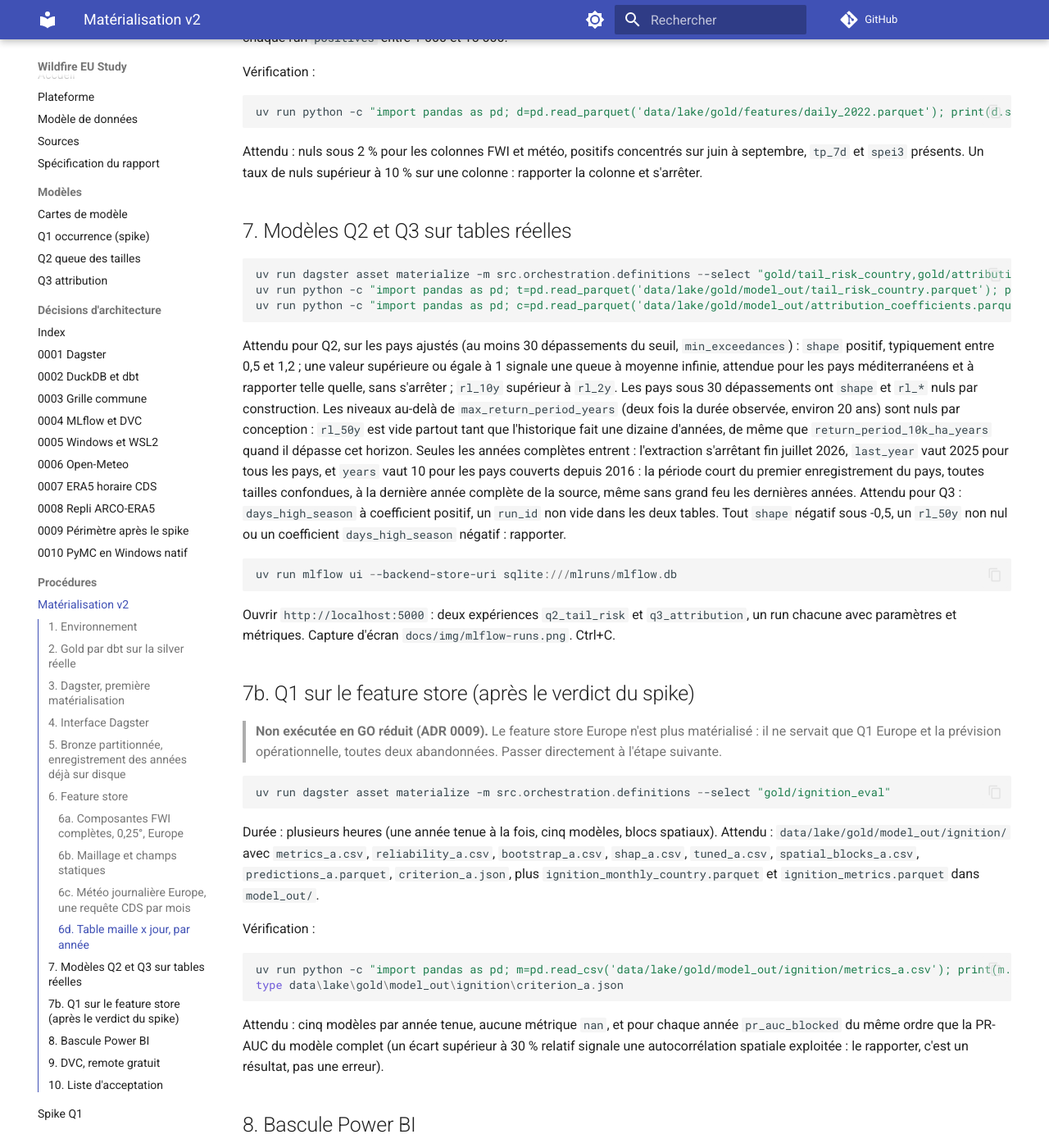
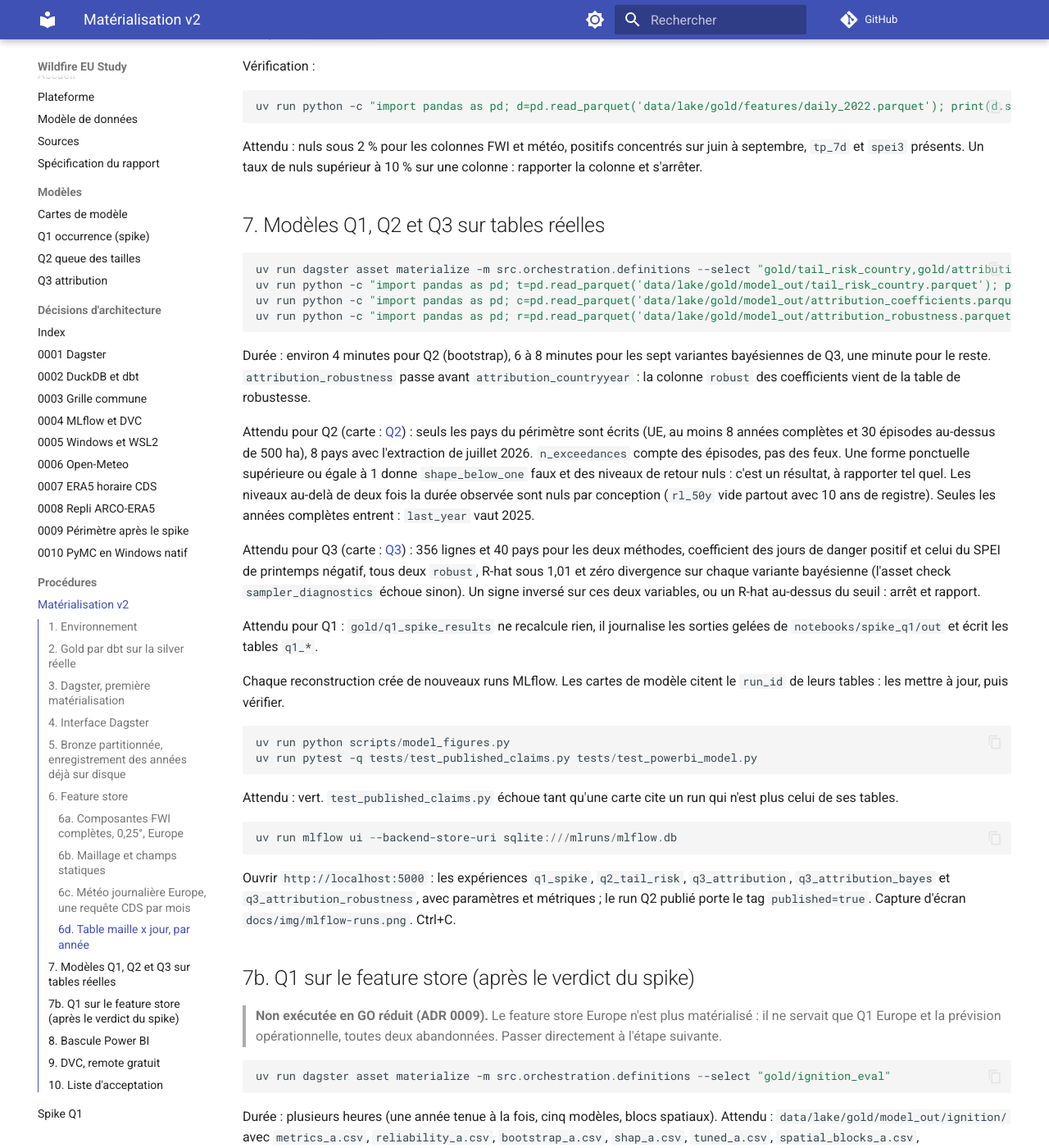
Before and after one commit to MasTristan/wildfire-eu-study, an MkDocs documentation site: the page built from docs/runbooks/materialise-v2.md, in a window 1280 px wide and 1400 px high, scrolled down 3434 px. Shown: the whole window at 82% size. Built offline with MkDocs 1.6.1 and Material for MkDocs 9.7.7, drawn with Linux system fonts in a browser that asks for light colours; comment, search, counter and statistics services are not loaded; some of the changed text lies outside the part shown.

Commit message:
docs(runbooks): step 7 for the corrected models, procedures point at main

````diff
--- a/docs/runbooks/materialise-v2.md
+++ b/docs/runbooks/materialise-v2.md
@@ -1,6 +1,6 @@
 # Procédure : matérialiser la v2 de bout en bout
 
-Exécution : poste local Windows natif, sur la branche `ccr-9f718573-2htm0s` (recréée depuis `main` le 2026-11-07), après la procédure du spike Q1. Même règle :
+Exécution : poste local Windows natif, sur `main` ou une branche de travail qui en part, avec les sources déjà téléchargées dans `data/raw`. Règle :
 commande, attendu, vérification, conduite en cas d'écart ; une relance à
 l'identique, puis arrêt et rapport avec l'erreur exacte. Les chemins de
 données sont ceux de `src/lake.py` : silver = `data/processed`, gold =
@@ -193,39 +194,58 @@ Attendu : nuls sous 2 % pour les colonnes FWI et météo, positifs
 concentrés sur juin à septembre, `tp_7d` et `spei3` présents. Un taux de
 nuls supérieur à 10 % sur une colonne : rapporter la colonne et s'arrêter.
 
-## 7. Modèles Q2 et Q3 sur tables réelles
+## 7. Modèles Q1, Q2 et Q3 sur tables réelles
 
 ```powershell
-uv run dagster asset materialize -m src.orchestration.definitions --select "gold/tail_risk_country,gold/attribution_countryyear"
-uv run python -c "import pandas as pd; t=pd.read_parquet('data/lake/gold/model_out/tail_risk_country.parquet'); print(t[['country_key','n_fires','first_year','last_year','years','n_exceedances','shape','rl_2y','rl_10y','rl_50y','max_return_period_years','return_period_10k_ha_years']].sort_values('n_fires', ascending=False).head(12).round(3).to_string())"
-uv run python -c "import pandas as pd; c=pd.read_parquet('data/lake/gold/model_out/attribution_coefficients.parquet'); print(c.round(4).to_string()); a=pd.read_parquet('data/lake/gold/model_out/attribution_countryyear.parquet'); print(a.groupby('year')[['burnt_area_ha','adjusted_area_ha']].sum().round(0))"
+uv run dagster asset materialize -m src.orchestration.definitions --select "gold/tail_risk_country,gold/attribution_robustness,gold/attribution_countryyear,gold/attribution_bayes,gold/q1_spike_results"
+uv run python -c "import pandas as pd; t=pd.read_parquet('data/lake/gold/model_out/tail_risk_country.parquet'); print(t[['country_key','n_fires','n_exceedances','years','shape','shape_p2.5','shape_p97.5','shape_below_one','rl_10y','rl_10y_p2.5','rl_10y_p97.5','largest_ha']].round(2).to_string())"
+uv run python -c "import pandas as pd; c=pd.read_parquet('data/lake/gold/model_out/attribution_coefficients.parquet'); print(c[['metric','coef','ci_low','ci_high','area_multiplier','coef_per_unit','unit_label','robust']].round(3).to_string()); print(pd.read_parquet('data/lake/gold/model_out/attribution_summary.parquet').T)"
+uv run python -c "import pandas as pd; r=pd.read_parquet('data/lake/gold/model_out/attribution_robustness.parquet'); print(r[r.model=='bayesian'].groupby('variant')[['rhat_max','divergences','duration_s']].first().round(3))"
 ```
 
-Attendu pour Q2, sur les pays ajustés (au moins 30 dépassements du seuil,
-`min_exceedances`) : `shape` positif, typiquement entre 0,5 et 1,2 ; une
-valeur supérieure ou égale à 1 signale une queue à moyenne infinie, attendue
-pour les pays méditerranéens et à rapporter telle quelle, sans s'arrêter ;
-`rl_10y` supérieur à `rl_2y`. Les pays sous 30 dépassements ont `shape` et
-`rl_*` nuls par construction. Les niveaux au-delà de
-`max_return_period_years` (deux fois la durée observée, environ 20 ans) sont
-nuls par conception : `rl_50y` est vide partout tant que l'historique fait
-une dizaine d'années, de même que `return_period_10k_ha_years` quand il
-dépasse cet horizon. Seules les années complètes entrent : l'extraction
-s'arrêtant fin juillet 2026, `last_year` vaut 2025 pour tous les pays, et
-`years` vaut 10 pour les pays couverts depuis 2016 : la période court du
-premier enregistrement du pays, toutes tailles confondues, à la dernière
-année complète de la source, même sans grand feu les dernières années. Attendu pour Q3 : `days_high_season` à coefficient
-positif, un `run_id` non vide dans les deux tables. Tout `shape` négatif
-sous -0,5, un `rl_50y` non nul ou un coefficient `days_high_season` négatif :
-rapporter.
+Durée : environ 4 minutes pour Q2 (bootstrap), 6 à 8 minutes pour les sept
+variantes bayésiennes de Q3, une minute pour le reste. `attribution_robustness`
+passe avant `attribution_countryyear` : la colonne `robust` des coefficients
+vient de la table de robustesse.
+
+Attendu pour Q2 (carte : [Q2](../models/q2-tail-risk.md)) : seuls les pays du
+périmètre sont écrits (UE, au moins 8 années complètes et 30 épisodes au-dessus
+de 500 ha), 8 pays avec l'extraction de juillet 2026. `n_exceedances` compte
+des épisodes, pas des feux. Une forme ponctuelle supérieure ou égale à 1 donne
+`shape_below_one` faux et des niveaux de retour nuls : c'est un résultat, à
+rapporter tel quel. Les niveaux au-delà de deux fois la durée observée sont
+nuls par conception (`rl_50y` vide partout avec 10 ans de registre). Seules les
+années complètes entrent : `last_year` vaut 2025.
+
+Attendu pour Q3 (carte : [Q3](../models/q3-attribution.md)) : 356 lignes et
+40 pays pour les deux méthodes, coefficient des jours de danger positif et
+celui du SPEI de printemps négatif, tous deux `robust`, R-hat sous 1,01 et zéro
+divergence sur chaque variante bayésienne (l'asset check `sampler_diagnostics`
+échoue sinon). Un signe inversé sur ces deux variables, ou un R-hat au-dessus
+du seuil : arrêt et rapport.
+
+Attendu pour Q1 : `gold/q1_spike_results` ne recalcule rien, il journalise les
+sorties gelées de `notebooks/spike_q1/out` et écrit les tables `q1_*`.
+
+Chaque reconstruction crée de nouveaux runs MLflow. Les cartes de modèle
+citent le `run_id` de leurs tables : les mettre à jour, puis vérifier.
+
+```powershell
+uv run python scripts/model_figures.py
+uv run pytest -q tests/test_published_claims.py tests/test_powerbi_model.py
+```
+
+Attendu : vert. `test_published_claims.py` échoue tant qu'une carte cite un
+run qui n'est plus celui de ses tables.
 
 ```powershell
 uv run mlflow ui --backend-store-uri sqlite:///mlruns/mlflow.db
 ```
 
-Ouvrir `http://localhost:5000` : deux expériences `q2_tail_risk` et
-`q3_attribution`, un run chacune avec paramètres et métriques. Capture
-d'écran `docs/img/mlflow-runs.png`. Ctrl+C.
+Ouvrir `http://localhost:5000` : les expériences `q1_spike`, `q2_tail_risk`,
+`q3_attribution`, `q3_attribution_bayes` et `q3_attribution_robustness`, avec
+paramètres et métriques ; le run Q2 publié porte le tag `published=true`.
+Capture d'écran `docs/img/mlflow-runs.png`. Ctrl+C.
 
 ## 7b. Q1 sur le feature store (après le verdict du spike)
 
@@ -256,14 +276,15 @@ exploitée : le rapporter, c'est un résultat, pas une erreur).
 
 ## 8. Bascule Power BI
 
-> **Action du propriétaire.** Cette étape demande Power BI Desktop, une application graphique qu'une session Claude Code ne pilote pas. L'exécutant ne la tente pas : il exécute les autres étapes, puis rapporte cette étape comme « en attente du propriétaire ».
+> **Action du propriétaire.** Cette étape demande Power BI Desktop, une application graphique qui ne se pilote pas en ligne de commande. L'exécutant ne la tente pas : il exécute les autres étapes, puis rapporte cette étape comme « en attente du propriétaire ».
 
 Dans `powerbi/WildfireEU.SemanticModel/definition/expressions.tmdl`, faire
 pointer `DataFolder` sur le chemin absolu de `data/lake/gold/star`. Ouvrir
 `powerbi/WildfireEU.pbip` dans Power BI Desktop, Accueil > Actualiser.
 
-Attendu : actualisation sans erreur, 12 tables chargées. Parcourir les dix
-pages et comparer à une capture de référence prise avant la bascule : aucun
+Attendu : actualisation sans erreur, les tables du schéma en étoile et celles de
+`model_out` chargées. Parcourir les dix
+pages descriptives et comparer à une capture de référence prise avant la bascule : aucun
 chiffre des cartons de la page Scale ne change (surface brûlée totale,
 nombre de feux, émissions). Un chiffre qui change alors que la parité est
 verte : rapporter immédiatement, revenir au chemin précédent.
@@ -309,8 +330,8 @@ Cocher chaque ligne dans le rapport final :
 - [ ] `tests/test_gold_parity.py` vert sur `data/lake/gold/star`.
 - [ ] Graphe Dagster complet capturé, checks gold verts.
 - [ ] Spike Q1 : `out/exploratory_*.csv` présents et section 11 de `VERDICT.md` écrite (procédure du spike, étape 9).
-- [ ] `tail_risk_country.parquet` et `attribution_countryyear.parquet` présents avec `run_id`.
-- [ ] MLflow : deux expériences, captures.
+- [ ] Tables `tail_risk_*`, `attribution_*` et `q1_*` présentes avec `run_id`, `tests/test_published_claims.py` vert.
+- [ ] MLflow : cinq expériences, captures.
 - [ ] Power BI actualisé sur `gold/star`, chiffres inchangés.
 - [ ] `dvc status -c` en synchronisation.
 - [ ] Commits poussés ; `data/`, `mlruns/`, `.dagster/`, `docs/internal/` hors git.
````
Also changed, not shown: other parts of docs/runbooks/materialise-v2.md (+4 -3 lines), docs/runbooks/spike-q1.md (+2 -0 lines).
